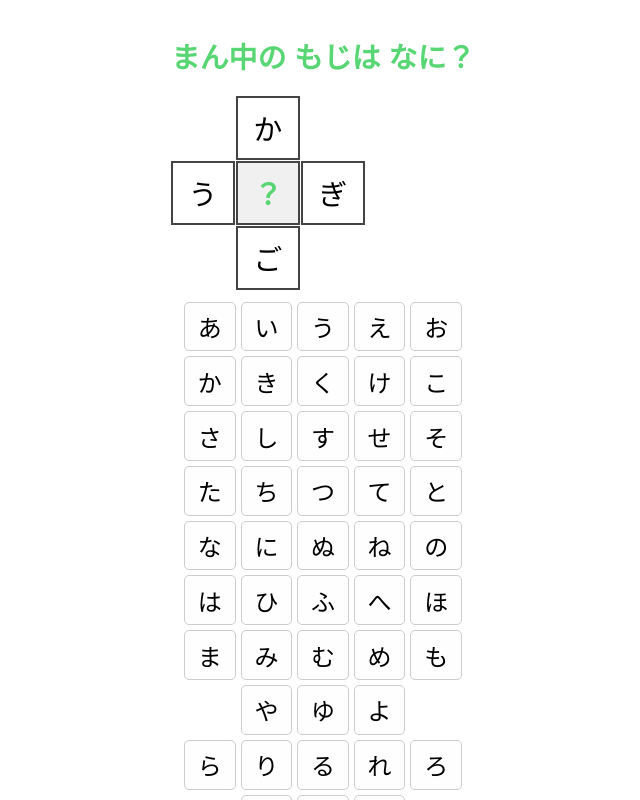
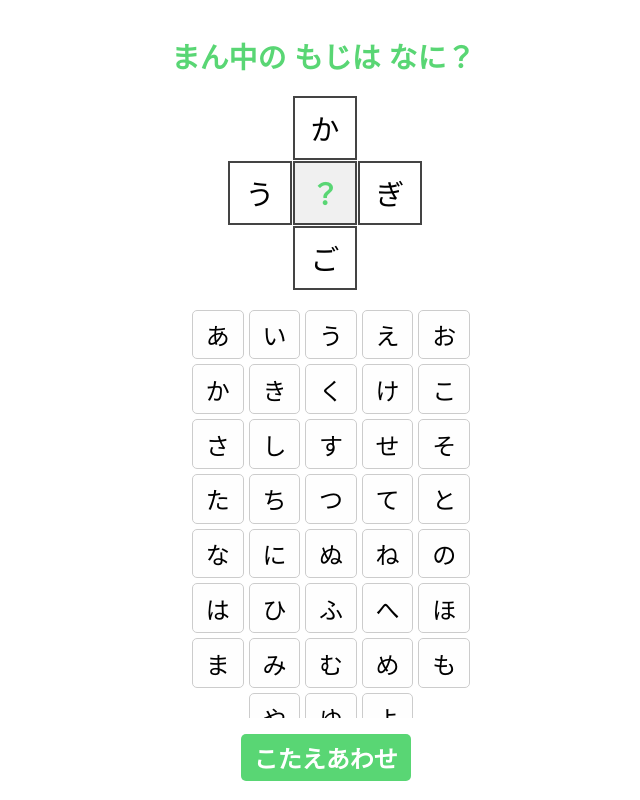
Before and after one commit to alfiofederico/HiraganaApp, a plain HTML site: page index.html in a window 1280 px wide. Both pictures are taken after a click on the button "はじめる". Shown: the top 800 px of the page, without its empty margins (317-957 px from the left). Drawn offline with Linux system fonts and the light colour scheme.

Commit message:
several fixes

```diff
--- a/index.html
+++ b/index.html
@@ -16,7 +16,7 @@
       display: flex;
       flex-direction: column;
       align-items: center;
-      justify-content: center;
+      justify-content: flex-start;
       padding: 1rem;
       margin: 0;
       min-height: 100vh;
@@ -41,6 +41,7 @@
       font-size: 1.8rem;
       font-weight: bold;
     }
+
 
     #splashScreen .emoji {
       font-size: 3rem;
@@ -81,12 +82,17 @@
       cursor: pointer;
     }
 
+    .cross-wrapper {
+      display: flex;
+      justify-content: center;
+      margin-bottom: 1rem;
+    }
+
     .cross {
       display: grid;
       grid-template-columns: var(--cell-size) var(--cell-size) var(--cell-size);
       grid-template-rows: var(--cell-size) var(--cell-size) var(--cell-size);
       gap: 5px;
-      margin-bottom: 1rem;
     }
 
     .cell {
@@ -115,6 +121,9 @@
     .choices {
       margin: 1rem 0;
       width: 100%;
+      max-height: 50vh;
+      overflow-y: auto;
+      padding: 0.5rem;
     }
 
     .row {
@@ -138,6 +147,7 @@
       color: #888;
       cursor: not-allowed;
     }
+
 
     #result {
       font-size: 1.4rem;
@@ -178,6 +188,15 @@
       margin-top: auto;
       padding: 1rem;
       color: #999;
+      text-align: center;
+    }
+
+    button#checkBtn {
+      background-color: #59d674 !important;
+      color: white !important;
+      border: none !important;
+      font-weight: bold;
+      margin-left: 70px;
     }
 
     @media (max-width: 480px) {
@@ -333,6 +352,7 @@
       function renderGameUI() {
         app.innerHTML = `
           <h1>まん中の もじは なに？</h1>
+          <div class="cross-wrapper">
             <div class="cross">
               <div class="cell empty"></div>
               <div class="cell" id="top"></div>
@@ -343,6 +363,7 @@
               <div class="cell empty"></div>
               <div class="cell" id="bottom"></div>
               <div class="cell empty"></div>
+            </div>
           </div>
           <div class="choices" id="choiceGrid"></div>
           <button id="checkBtn">こたえあわせ</button>
@@ -388,5 +409,3 @@
       }
     });
   </script>
-</body>
-</html>
```
Also changed, not shown: service-worker.js (+8 -4 lines). Lines whose indentation alone changed are shown as unchanged.
